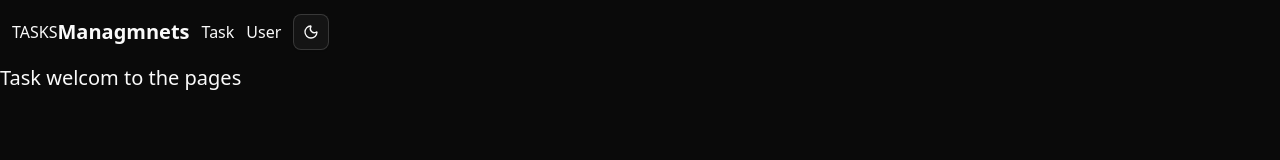
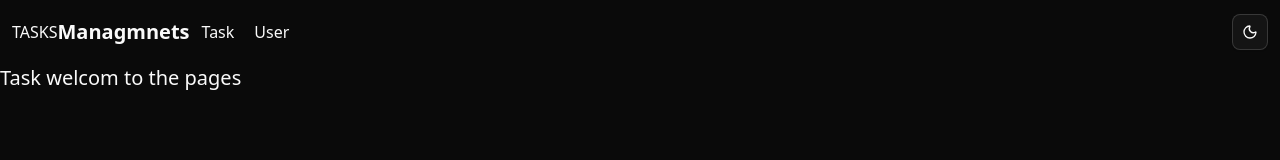
Before and after one commit to Mahabub2030/task-managements-, a React (Vite) app: page / in a window 1280 px wide. Shown: the top 160 px of the page. Built offline with nearby package versions, Linux system fonts and the light colour scheme.

Commit message:
added all code one time

```diff
--- a/src/components/layout/Navbar.tsx
+++ b/src/components/layout/Navbar.tsx
@@ -3,13 +3,15 @@ import { ModeToggle } from "../mode-toggle";
 
 export default function Navbar() {
   return (
-    <nav className="max-w-7xl mx-auto h-16 flex items-center gap-3 px-3">
+    <nav className="max-w-7xl mx-auto h-16 flex justify-between items-center gap-3 px-3">
       <div className="flex items-center">
         TASKS <span className="text-xl font-bold">Managmnets</span>
       </div>
-      <Link to='/tasks'>Task</Link>
+      <div className="gap-5 flex">
+        <Link to='/tasks'>Task</Link>
       <Link to='/user'>User</Link>
-      <div>
+      </div>
+      <div className="ml-auto">
         <ModeToggle/>
       </div>
     </nav>
```
